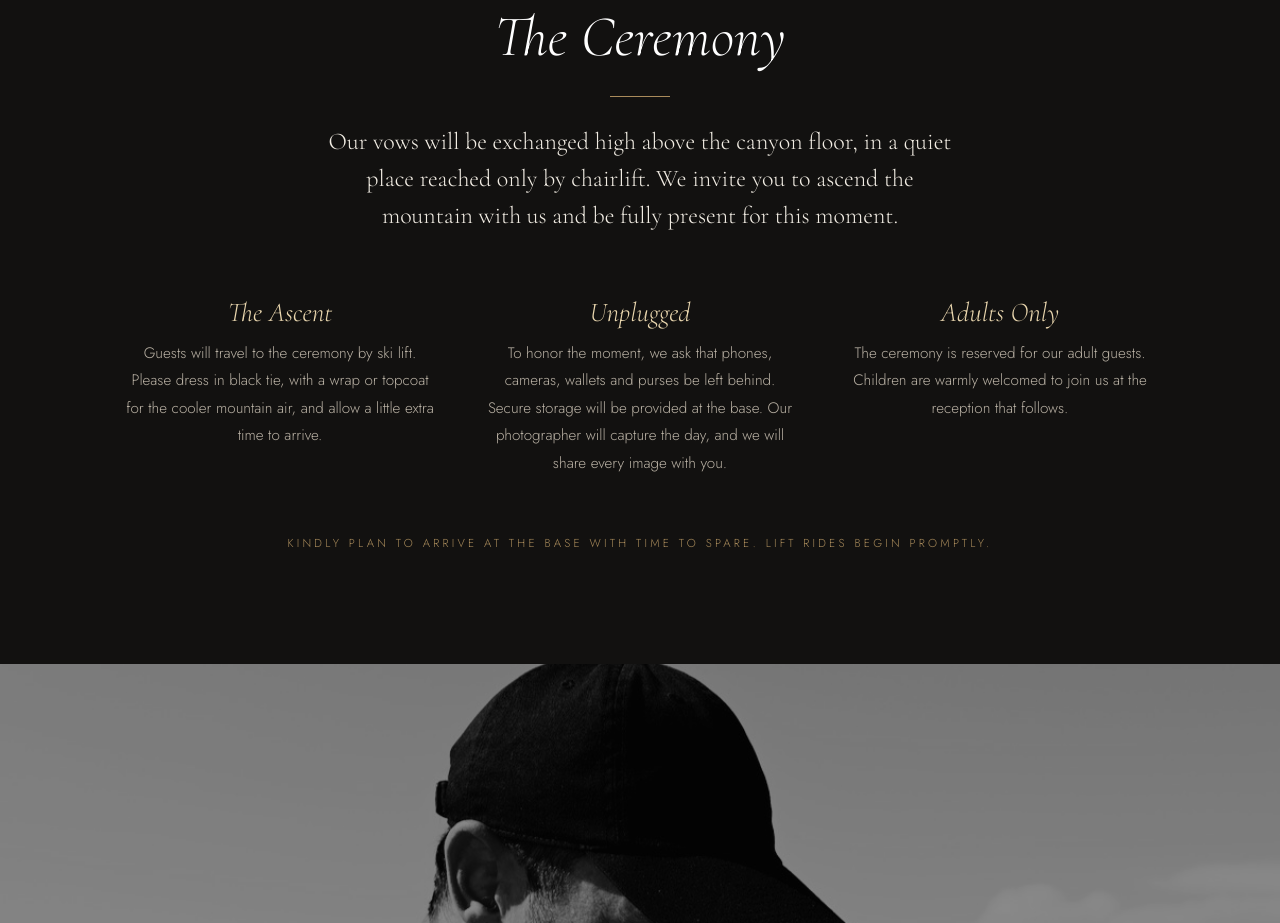
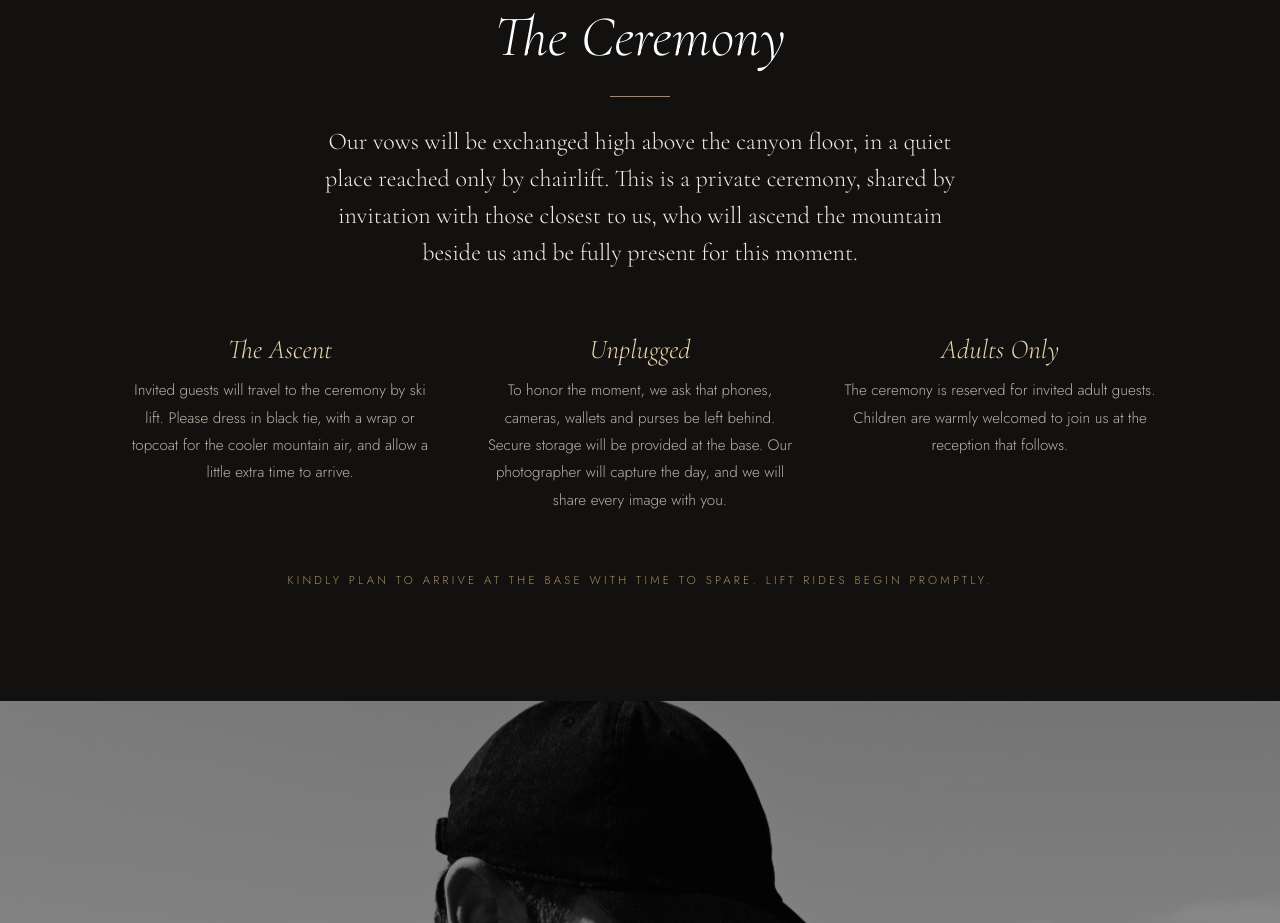
Before and after one commit to brindiedawn85-design/brae-and-brin, a plain HTML site: page index.html in a window 1280 px wide. Shown: the part 2961-3884 px from the top of the page. Drawn offline with nearby package versions, Linux system fonts and the light colour scheme.

Commit message:
Make ceremony section clearly private and invitation-only
Co-Authored-By: Claude Sonnet 5.5 <noreply@anthropic.com>

```diff
--- a/index.html
+++ b/index.html
@@ -213,11 +213,11 @@ footer a{color:#e9d6ae;text-decoration:none;border-bottom:1px solid rgba(233,214
     <p class="eyebrow reveal">An Intimate Affair</p>
     <h2 class="reveal">The Ceremony</h2>
     <div class="divider"></div>
-    <p class="lead reveal">Our vows will be exchanged high above the canyon floor, in a quiet place reached only by chairlift. We invite you to ascend the mountain with us and be fully present for this moment.</p>
+    <p class="lead reveal">Our vows will be exchanged high above the canyon floor, in a quiet place reached only by chairlift. This is a private ceremony, shared by invitation with those closest to us, who will ascend the mountain beside us and be fully present for this moment.</p>
     <div class="trio reveal">
-      <div><h3>The Ascent</h3><p>Guests will travel to the ceremony by ski lift. Please dress in black tie, with a wrap or topcoat for the cooler mountain air, and allow a little extra time to arrive.</p></div>
+      <div><h3>The Ascent</h3><p>Invited guests will travel to the ceremony by ski lift. Please dress in black tie, with a wrap or topcoat for the cooler mountain air, and allow a little extra time to arrive.</p></div>
       <div><h3>Unplugged</h3><p>To honor the moment, we ask that phones, cameras, wallets and purses be left behind. Secure storage will be provided at the base. Our photographer will capture the day, and we will share every image with you.</p></div>
-      <div><h3>Adults Only</h3><p>The ceremony is reserved for our adult guests. Children are warmly welcomed to join us at the reception that follows.</p></div>
+      <div><h3>Adults Only</h3><p>The ceremony is reserved for invited adult guests. Children are warmly welcomed to join us at the reception that follows.</p></div>
     </div>
     <p class="note reveal">Kindly plan to arrive at the base with time to spare. Lift rides begin promptly.</p>
   </div>
```
